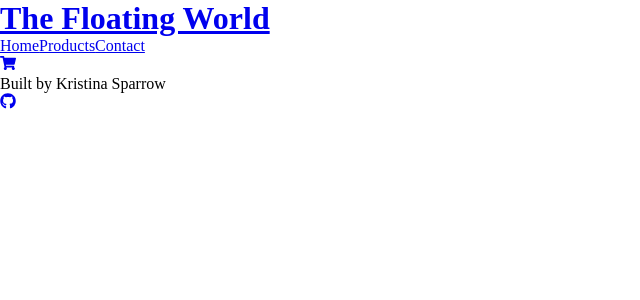
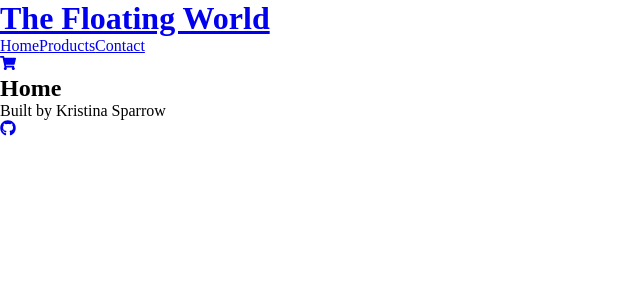
Before and after one commit to kristina-sparrow/shopping-cart, a React app: page / in a window 1280 px wide. Shown: the top 300 px of the page, without its empty margins (0-640 px from the left). Built offline with nearby package versions, Linux system fonts and the light colour scheme.

Commit message:
Fix routes

```diff
--- a/src/app/App.js
+++ b/src/app/App.js
@@ -1,5 +1,4 @@
 import React, { useEffect } from "react";
-import { BrowserRouter as Router } from "react-router-dom";
 import { useSelector, useDispatch } from "react-redux";
 import Header from "./components/Header";
 import Main from "./components/Main";
@@ -18,11 +17,9 @@ export default function App() {
 
   return (
     <>
-      <Router>
-        <Header />
-        <Main />
-        <Footer />
-      </Router>
+      <Header />
+      <Main />
+      <Footer />
       {isOpen && <Modal />}
     </>
   );
--- a/src/app/components/Main.js
+++ b/src/app/components/Main.js
@@ -10,10 +10,10 @@ export default function Main() {
   return (
     <main className="main">
       <Routes>
-        <Route exact path={routes.HOME} component={Home} />
-        <Route exact path={routes.PRODUCTS} component={Products} />
-        <Route exact path={routes.CONTACT} component={Contact} />
-        <Route exact path={routes.CART} component={Cart} />
+        <Route exact path={routes.HOME} element={<Home />} />
+        <Route exact path={routes.PRODUCTS} element={<Products />} />
+        <Route exact path={routes.CONTACT} element={<Contact />} />
+        <Route exact path={routes.CART} element={<Cart />} />
       </Routes>
     </main>
   );
--- a/src/app/constants/routes.json
+++ b/src/app/constants/routes.json
@@ -1,6 +1,6 @@
 {
-  "HOME": "/shopping-cart",
-  "PRODUCTS": "/shopping-cart/products",
-  "CONTACT": "/shopping-cart/contact",
-  "CART": "/shopping-cart/cart"
+  "HOME": "/",
+  "PRODUCTS": "/products",
+  "CONTACT": "/contact",
+  "CART": "/cart"
 }
--- a/src/index.js
+++ b/src/index.js
@@ -1,6 +1,7 @@
 import React from "react";
 import { createRoot } from "react-dom/client";
 import { Provider } from "react-redux";
+import { BrowserRouter } from "react-router-dom";
 import store from "./app/state/store";
 import "./index.css";
 import App from "./app/App";
@@ -9,7 +10,9 @@ const root = createRoot(document.getElementById("root"));
 root.render(
   <React.StrictMode>
     <Provider store={store}>
-      <App />
+      <BrowserRouter>
+        <App />
+      </BrowserRouter>
     </Provider>
   </React.StrictMode>
 );
```
